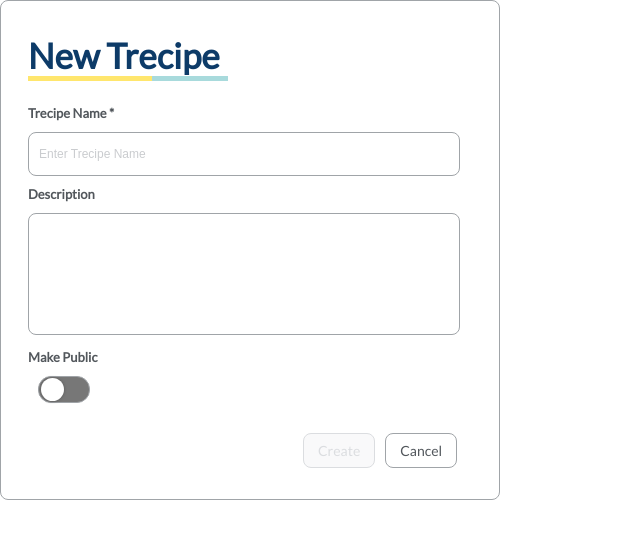
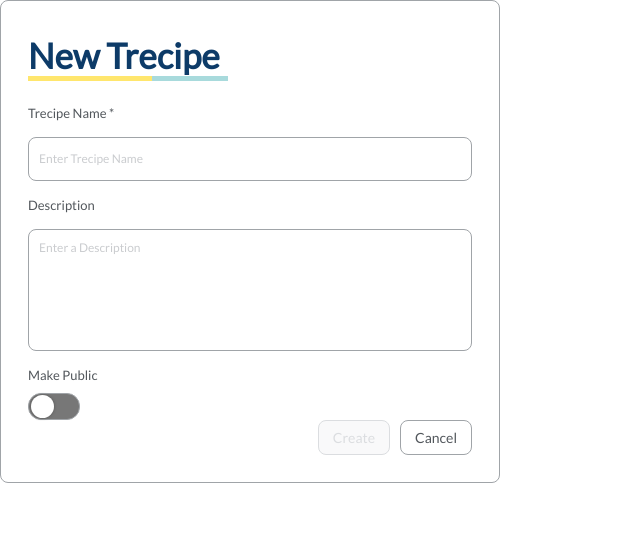
Before and after one commit to shizuko-akamoto/Trecipe, a React (Create React App) app: page / in a window 1280 px wide. Shown: the top 538 px of the page, without its empty margins (0-640 px from the left). Built offline with nearby package versions, Linux system fonts and the light colour scheme.

Commit message:
Addressed CR

```diff
--- a/src/components/AddPopup.tsx
+++ b/src/components/AddPopup.tsx
@@ -11,27 +11,43 @@ export interface AddPopupState {
 
 export class AddPopup extends React.Component<{}, AddPopupState> {
 
+    constructor(props:any){
+        super(props);
+        this.createButtonRef = React.createRef();
+        this.currLength = 0;
+    }
+
     public readonly state: Readonly<AddPopupState> = {content: ""};
+    private createButtonRef: React.RefObject<Button>;
+    private currLength: number;
 
     handleChange = (e: React.ChangeEvent<HTMLInputElement>) => {
-        this.setState({ content: e.target.value });
-        console.log(this.state.content)
+        let value = e.target.value;
+        let tempLenth: number = value.length;
+        if ((tempLenth > 0 && this.currLength < 1) || (tempLenth < 1 && this.currLength > 0)){
+            this.createButtonRef.current?.toggle();
+        }
+        this.currLength = value.length;
+        this.setState({ content: value });
     }
 
 
     render() {
         return (
             <div className='AddPopup'>
+                <div className="contents">
                 <h1 className="Title"> New Trecipe </h1>
-                <h2> Trecipe Name *</h2>
+                <label htmlFor="name">Trecipe Name *</label>
                 <input className="input" maxLength={50} placeholder="Enter Trecipe Name" value={this.state.content} onChange={this.handleChange}/>
-                <h2> Description </h2>
-                <textarea className="input" />
-                <h2> Make Public</h2>
-                <ToggleSwitch />
+                <label htmlFor="description">Description</label>
+                <textarea className="input" placeholder="Enter a Description"/>
+                <label>Make Public
+                        <ToggleSwitch/>
+                </label>
                 <div className='btn'>
-                    <Button text={"Create"} disabled={!this.state.content}/>
+                    <Button text={"Create"} ref={this.createButtonRef} disabled = {true}/>
                     <Button text = {"Cancel"}/>
+                </div>
                 </div>
             </div>
         )
--- a/src/components/button.tsx
+++ b/src/components/button.tsx
@@ -61,4 +61,16 @@ export class Button extends Component<ButtonProps, ButtonState> {
             disabled: !state.disabled
         }))
     }
+
+    public enable(){
+        this.setState((state: ButtonState) => ({
+            disabled: false
+        }))
+    }
+
+    public disable() {
+        this.setState((state: ButtonState) => ({
+            disabled: true
+        }))
+    }
 }
--- a/src/stylesheets/AddPopup.scss
+++ b/src/stylesheets/AddPopup.scss
@@ -4,12 +4,11 @@
     font-family: 'Lato', sans-serif;
     background-color: $tc-white;
     width: 500px;
-    height: 500px;
+    height: auto;
     box-sizing: border-box;
     border-radius: 8px;
     border: 1px solid $silver-gray;
-    padding: 27px;
-    padding-top: 10px;
+    padding: 10px 27px 27px;
 }
 
 h1 {
@@ -33,25 +32,32 @@ h1 {
     content: '';
 }
 
-h2 {
+.contents {
+    display: flex;
+    flex-direction: column;
+    justify-content: space-between;
+
+    label {
         font-size: 13px;
         font-style: normal;
         color: $mid-gray;
     }
 
     .input {
-    width: 410px;
+        font-family: 'Lato', sans-serif;
         border: 1px solid $silver-gray;
         padding-left: 10px;
         padding-right: 10px;
+        margin-bottom: 1rem;
+        margin-top: 1rem;
         border-radius: 8px;
         font-size: 12px;
 
+        &::placeholder {
+            color: $bright-gray;
+        }
     }
 
-input::placeholder {
-    color: $bright-gray;
-}
     input {
         height: 40px;
     }
@@ -63,17 +69,12 @@ textarea {
         padding-bottom: 10px;
     }
 
-
     .button {
-    height: 40px;
-    font-size: 13px;
-    text-align: right;
-    position: relative;
-    left: 265px;
-    top: 20px;
         margin-left: 10px;
     }
 
     .btn {
         display: flex;
+        justify-content: flex-end;
     }
+}
--- a/src/stylesheets/ToggleSwitch.scss
+++ b/src/stylesheets/ToggleSwitch.scss
@@ -16,7 +16,7 @@
   border-radius: 13px;
   cursor: pointer;
   transition: border-color background-color 0.3s;
-  margin: 10px;
+  margin-top: 10px;
 }
 .toggle-component.active {
   background: $powder-blue;
```
Lines whose indentation alone changed are shown as unchanged.
